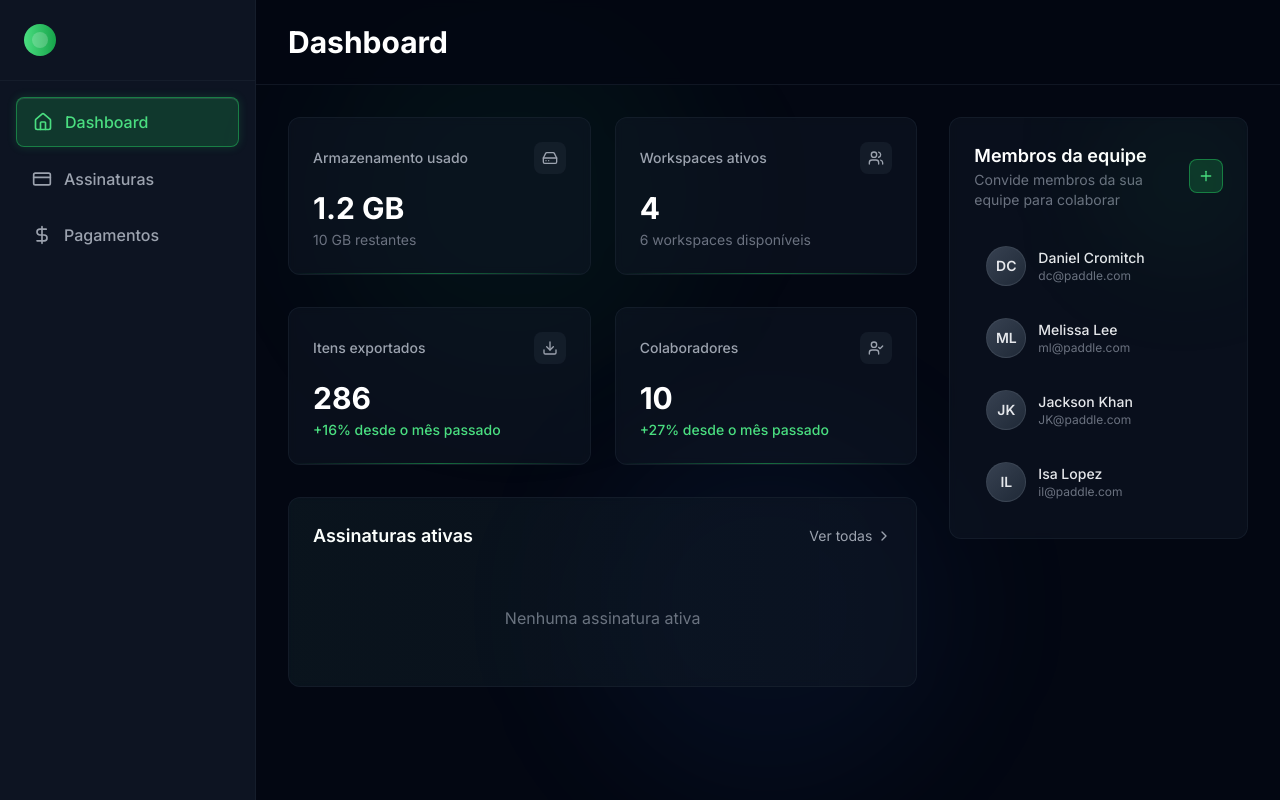
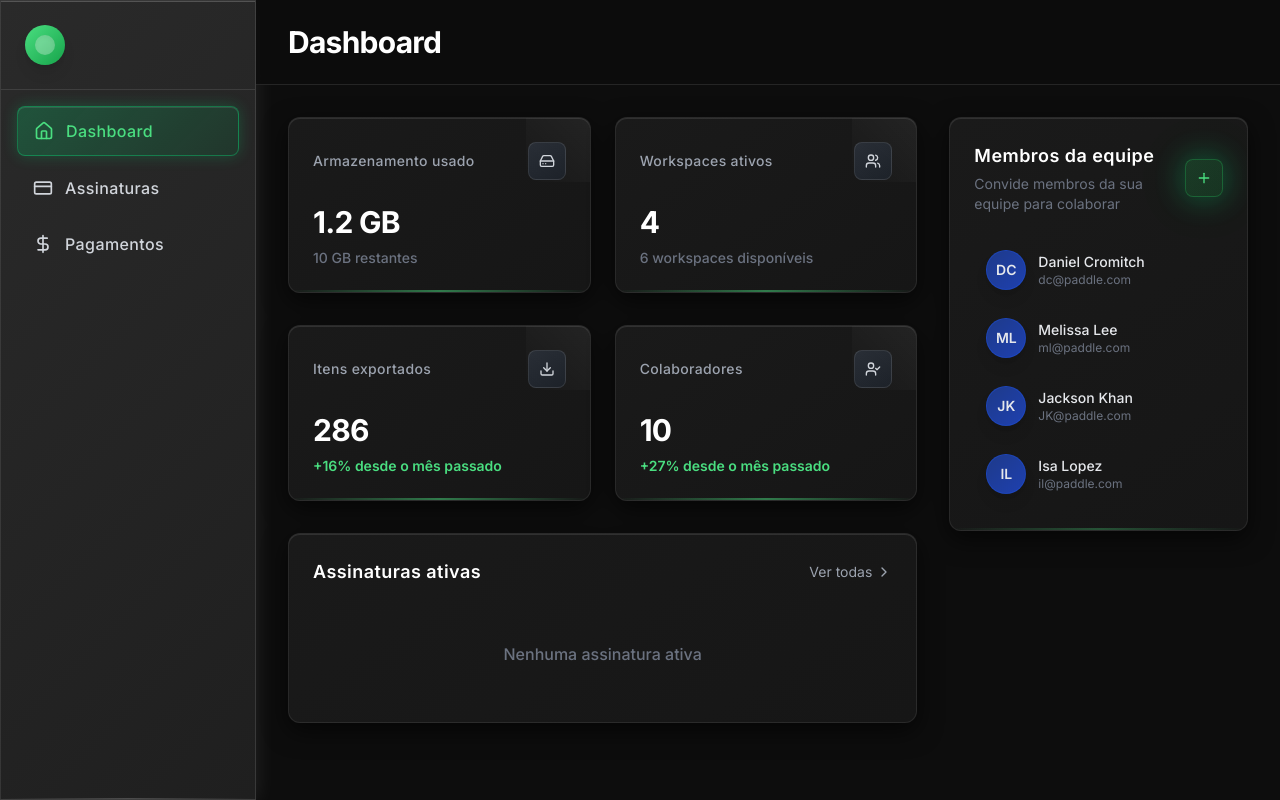
Before and after one commit to Adrian0junio/nebula-metrics-dashboard, a React (Vite) app: page / in a window 1280 px wide. Built offline with nearby package versions, Linux system fonts and the light colour scheme.

Commit message:
Refactor: Update dashboard design with new colors
Update the dashboard design to match the new color scheme and layout specifications.

```diff
--- a/src/components/MetricCard.tsx
+++ b/src/components/MetricCard.tsx
@@ -18,38 +18,41 @@ const MetricCard = ({ title, value, subtitle, icon: Icon, trend, trendType = 'ne
       case 'negative':
         return 'text-red-400';
       default:
-        return 'text-gray-400';
+        return 'text-gray-500';
     }
   };
 
   return (
-    <div className="bg-gray-900/50 backdrop-blur-sm rounded-xl p-6 border border-gray-800/50 card-hover relative overflow-hidden">
-      {/* Glow effect */}
-      <div className="absolute inset-0 bg-gradient-to-r from-green-500/5 to-transparent opacity-0 hover:opacity-100 transition-opacity duration-300"></div>
+    <div className="premium-card rounded-xl p-6 card-hover relative overflow-hidden">
+      {/* Subtle inner glow */}
+      <div className="absolute inset-0 bg-gradient-to-br from-green-500/5 via-transparent to-blue-500/5 opacity-0 hover:opacity-100 transition-opacity duration-500"></div>
 
       {/* Header */}
-      <div className="flex items-center justify-between mb-4">
-        <h3 className="text-gray-400 text-sm font-medium">{title}</h3>
-        <div className="p-2 bg-gray-800/50 rounded-lg">
-          <Icon className="w-4 h-4 text-gray-400" />
+      <div className="flex items-center justify-between mb-6 relative z-10">
+        <h3 className="text-gray-400 text-sm font-medium tracking-wide">{title}</h3>
+        <div className="p-2.5 bg-gradient-to-br from-gray-700/50 to-gray-800/50 rounded-lg border border-white/10">
+          <Icon className="w-4 h-4 text-gray-300" />
         </div>
       </div>
 
       {/* Value */}
-      <div className="space-y-1">
-        <p className="text-3xl font-bold text-white">{value}</p>
+      <div className="space-y-2 relative z-10">
+        <p className="text-3xl font-bold text-white tracking-tight">{value}</p>
         {subtitle && (
-          <p className="text-gray-500 text-sm">{subtitle}</p>
+          <p className="text-gray-500 text-sm font-medium">{subtitle}</p>
         )}
         {trend && (
-          <p className={`text-sm font-medium ${getTrendColor()}`}>
+          <p className={`text-sm font-semibold ${getTrendColor()}`}>
             {trend}
           </p>
         )}
       </div>
 
-      {/* Bottom border glow */}
-      <div className="absolute bottom-0 left-0 right-0 h-px bg-gradient-to-r from-transparent via-green-500/50 to-transparent"></div>
+      {/* Bottom accent line */}
+      <div className="absolute bottom-0 left-0 right-0 h-0.5 bg-gradient-to-r from-transparent via-green-400/50 to-transparent"></div>
+
+      {/* Corner highlight */}
+      <div className="absolute top-0 right-0 w-16 h-16 bg-gradient-to-bl from-white/5 to-transparent rounded-bl-2xl"></div>
     </div>
   );
 };
--- a/src/components/Sidebar.tsx
+++ b/src/components/Sidebar.tsx
@@ -10,11 +10,11 @@ const Sidebar = () => {
   ];
 
   return (
-    <div className="fixed left-0 top-0 h-full w-64 bg-gray-900/80 backdrop-blur-sm border-r border-gray-800/50">
+    <div className="fixed left-0 top-0 h-full w-64 sidebar-glow backdrop-blur-lg">
       {/* Header */}
-      <div className="p-6 border-b border-gray-800/50">
-        <div className="w-8 h-8 rounded-full bg-gradient-to-r from-green-400 to-green-600 flex items-center justify-center">
-          <div className="w-4 h-4 rounded-full bg-white/20"></div>
+      <div className="p-6 border-b border-white/10">
+        <div className="w-10 h-10 rounded-full bg-gradient-to-br from-green-400 to-green-600 flex items-center justify-center shadow-lg glow-effect">
+          <div className="w-5 h-5 rounded-full bg-white/30 shadow-inner"></div>
         </div>
       </div>
 
@@ -25,18 +25,21 @@ const Sidebar = () => {
             key={item.path}
             to={item.path}
             className={({ isActive }) =>
-              `flex items-center gap-3 px-4 py-3 rounded-lg transition-all duration-200 group ${
+              `flex items-center gap-3 px-4 py-3 rounded-lg transition-all duration-300 group ${
                 isActive
-                  ? 'bg-green-500/20 text-green-400 border-glow'
-                  : 'text-gray-400 hover:text-gray-200 hover:bg-gray-800/50'
+                  ? 'sidebar-item-active text-green-400'
+                  : 'text-gray-300 sidebar-item-hover hover:text-white'
               }`
             }
           >
-            <item.icon className="w-5 h-5" />
-            <span className="font-medium">{item.label}</span>
+            <item.icon className="w-5 h-5 transition-all duration-300 group-hover:scale-110" />
+            <span className="font-medium tracking-wide">{item.label}</span>
           </NavLink>
         ))}
       </nav>
+
+      {/* Bottom glow effect */}
+      <div className="absolute bottom-0 left-0 right-0 h-px bg-gradient-to-r from-transparent via-white/20 to-transparent"></div>
     </div>
   );
 };
--- a/src/components/SubscriptionSection.tsx
+++ b/src/components/SubscriptionSection.tsx
@@ -3,23 +3,26 @@ import { ChevronRight } from 'lucide-react';
 
 const SubscriptionSection = () => {
   return (
-    <div className="bg-gray-900/50 backdrop-blur-sm rounded-xl p-6 border border-gray-800/50 relative overflow-hidden">
+    <div className="premium-card rounded-xl p-6 relative overflow-hidden">
       {/* Header */}
-      <div className="flex items-center justify-between mb-6">
-        <h3 className="text-lg font-semibold text-white">Assinaturas ativas</h3>
-        <button className="flex items-center gap-1 text-sm text-gray-400 hover:text-green-400 transition-colors">
+      <div className="flex items-center justify-between mb-6 relative z-10">
+        <h3 className="text-lg font-semibold text-white tracking-wide">Assinaturas ativas</h3>
+        <button className="flex items-center gap-1 text-sm text-gray-400 hover:text-green-400 transition-all duration-300 hover:scale-105">
           Ver todas
           <ChevronRight className="w-4 h-4" />
         </button>
       </div>
 
       {/* Content */}
-      <div className="text-center py-8">
-        <p className="text-gray-500">Nenhuma assinatura ativa</p>
+      <div className="text-center py-8 relative z-10">
+        <p className="text-gray-500 font-medium">Nenhuma assinatura ativa</p>
       </div>
 
-      {/* Glow effect */}
-      <div className="absolute inset-0 bg-gradient-to-r from-green-500/5 to-transparent opacity-50"></div>
+      {/* Subtle glow effect */}
+      <div className="absolute inset-0 bg-gradient-to-br from-green-500/3 via-transparent to-blue-500/3"></div>
+
+      {/* Corner highlight */}
+      <div className="absolute top-0 right-0 w-20 h-20 bg-gradient-to-bl from-white/3 to-transparent rounded-bl-3xl"></div>
     </div>
   );
 };
--- a/src/components/TeamMember.tsx
+++ b/src/components/TeamMember.tsx
@@ -7,13 +7,13 @@ interface TeamMemberProps {
 
 const TeamMember = ({ name, email, initials }: TeamMemberProps) => {
   return (
-    <div className="flex items-center gap-3 p-3 rounded-lg hover:bg-gray-800/30 transition-colors duration-200">
-      <div className="w-10 h-10 bg-gradient-to-br from-gray-700 to-gray-800 rounded-full flex items-center justify-center border border-gray-600/50">
+    <div className="flex items-center gap-3 p-3 rounded-lg hover:bg-white/5 transition-all duration-300 group">
+      <div className="w-10 h-10 bg-gradient-to-br from-blue-900 to-blue-800 rounded-full flex items-center justify-center border border-blue-700/50 shadow-lg">
         <span className="text-sm font-semibold text-gray-200">{initials}</span>
       </div>
       <div className="flex-1">
-        <p className="text-sm font-medium text-gray-200">{name}</p>
-        <p className="text-xs text-gray-500">{email}</p>
+        <p className="text-sm font-medium text-gray-200 group-hover:text-white transition-colors">{name}</p>
+        <p className="text-xs text-gray-500 group-hover:text-gray-400 transition-colors">{email}</p>
       </div>
     </div>
   );
--- a/src/components/TeamSection.tsx
+++ b/src/components/TeamSection.tsx
@@ -11,20 +11,20 @@ const TeamSection = () => {
   ];
 
   return (
-    <div className="bg-gray-900/50 backdrop-blur-sm rounded-xl p-6 border border-gray-800/50 relative overflow-hidden">
+    <div className="premium-card rounded-xl p-6 relative overflow-hidden">
       {/* Header */}
-      <div className="flex items-center justify-between mb-6">
+      <div className="flex items-center justify-between mb-6 relative z-10">
         <div>
-          <h3 className="text-lg font-semibold text-white">Membros da equipe</h3>
-          <p className="text-sm text-gray-500">Convide membros da sua equipe para colaborar</p>
+          <h3 className="text-lg font-semibold text-white tracking-wide">Membros da equipe</h3>
+          <p className="text-sm text-gray-500 mt-1">Convide membros da sua equipe para colaborar</p>
         </div>
-        <button className="p-2 bg-green-500/20 hover:bg-green-500/30 rounded-lg border border-green-500/50 transition-colors">
+        <button className="p-2.5 bg-gradient-to-br from-green-500/20 to-green-600/20 hover:from-green-500/30 hover:to-green-600/30 rounded-lg border border-green-500/30 transition-all duration-300 hover:scale-105 hover:shadow-lg glow-effect">
           <Plus className="w-4 h-4 text-green-400" />
         </button>
       </div>
 
       {/* Team Members */}
-      <div className="space-y-2">
+      <div className="space-y-1 relative z-10">
         {teamMembers.map((member, index) => (
           <TeamMember
             key={index}
@@ -35,8 +35,11 @@ const TeamSection = () => {
         ))}
       </div>
 
-      {/* Subtle glow */}
-      <div className="absolute top-0 right-0 w-32 h-32 bg-green-500/10 rounded-full blur-3xl"></div>
+      {/* Subtle corner glow */}
+      <div className="absolute top-0 right-0 w-32 h-32 bg-gradient-to-bl from-green-500/8 via-blue-500/4 to-transparent rounded-bl-3xl"></div>
+
+      {/* Bottom accent */}
+      <div className="absolute bottom-0 left-0 right-0 h-0.5 bg-gradient-to-r from-transparent via-green-400/30 to-transparent"></div>
     </div>
   );
 };
--- a/src/index.css
+++ b/src/index.css
@@ -51,21 +51,30 @@
   }
 
   body {
-    @apply bg-gray-950 text-gray-100;
+    background-color: #0d0d0d;
+    color: #f2f2f2;
     font-family: 'Inter', -apple-system, BlinkMacSystemFont, 'Segoe UI', sans-serif;
   }
 }
 
 @layer components {
   .glow-effect {
-    box-shadow: 0 0 20px rgba(34, 197, 94, 0.3);
+    box-shadow: 0 0 30px rgba(0, 255, 136, 0.3), 0 0 60px rgba(0, 255, 136, 0.1);
   }
 
   .border-glow {
-    border: 1px solid rgba(34, 197, 94, 0.5);
+    border: 1px solid rgba(0, 255, 136, 0.5);
     box-shadow:
-      0 0 10px rgba(34, 197, 94, 0.2),
+      0 0 15px rgba(0, 255, 136, 0.2),
       inset 0 1px 0 rgba(255, 255, 255, 0.1);
+  }
+
+  .sidebar-glow {
+    background: linear-gradient(135deg, #2a2a2a 0%, #1f1f1f 100%);
+    border: 1px solid rgba(255, 255, 255, 0.1);
+    box-shadow:
+      0 0 20px rgba(255, 255, 255, 0.1),
+      inset 0 1px 0 rgba(255, 255, 255, 0.2);
   }
 
   .card-hover {
@@ -75,7 +84,28 @@
   .card-hover:hover {
     transform: translateY(-2px);
     box-shadow:
-      0 10px 30px rgba(0, 0, 0, 0.5),
-      0 0 20px rgba(34, 197, 94, 0.2);
+      0 10px 40px rgba(0, 0, 0, 0.8),
+      0 0 25px rgba(0, 255, 136, 0.2);
+  }
+
+  .premium-card {
+    background: linear-gradient(145deg, #1a1a1a 0%, #161616 100%);
+    border: 1px solid rgba(255, 255, 255, 0.08);
+    box-shadow:
+      0 8px 25px rgba(0, 0, 0, 0.6),
+      inset 0 1px 0 rgba(255, 255, 255, 0.1);
+  }
+
+  .sidebar-item-active {
+    background: linear-gradient(135deg, rgba(0, 255, 136, 0.2) 0%, rgba(0, 204, 102, 0.1) 100%);
+    border: 1px solid rgba(0, 255, 136, 0.3);
+    box-shadow:
+      0 0 15px rgba(0, 255, 136, 0.2),
+      inset 0 1px 0 rgba(255, 255, 255, 0.1);
+  }
+
+  .sidebar-item-hover:hover {
+    background: linear-gradient(135deg, rgba(255, 255, 255, 0.1) 0%, rgba(255, 255, 255, 0.05) 100%);
+    box-shadow: inset 0 1px 0 rgba(255, 255, 255, 0.2);
   }
 }
--- a/src/pages/Index.tsx
+++ b/src/pages/Index.tsx
@@ -7,11 +7,12 @@ import SubscriptionSection from '../components/SubscriptionSection';
 
 const Index = () => {
   return (
-    <div className="min-h-screen bg-gray-950 relative overflow-hidden">
-      {/* Background effects */}
+    <div className="min-h-screen relative overflow-hidden" style={{ backgroundColor: '#0d0d0d' }}>
+      {/* Enhanced background effects */}
       <div className="absolute inset-0">
-        <div className="absolute top-0 left-1/4 w-96 h-96 bg-green-500/5 rounded-full blur-3xl"></div>
-        <div className="absolute bottom-0 right-1/4 w-96 h-96 bg-blue-500/5 rounded-full blur-3xl"></div>
+        <div className="absolute top-0 left-1/4 w-96 h-96 bg-green-500/3 rounded-full blur-3xl"></div>
+        <div className="absolute bottom-0 right-1/4 w-96 h-96 bg-blue-500/3 rounded-full blur-3xl"></div>
+        <div className="absolute top-1/2 left-1/2 w-64 h-64 bg-green-400/2 rounded-full blur-2xl"></div>
       </div>
 
       <Sidebar />
@@ -19,9 +20,9 @@ const Index = () => {
       {/* Main Content */}
       <div className="ml-64 relative z-10">
         {/* Header */}
-        <header className="border-b border-gray-800/50 bg-gray-950/80 backdrop-blur-sm">
+        <header className="border-b border-white/10 backdrop-blur-sm" style={{ backgroundColor: 'rgba(13, 13, 13, 0.9)' }}>
           <div className="px-8 py-6">
-            <h1 className="text-3xl font-bold text-white">Dashboard</h1>
+            <h1 className="text-3xl font-bold text-white tracking-tight">Dashboard</h1>
           </div>
         </header>
 
```
